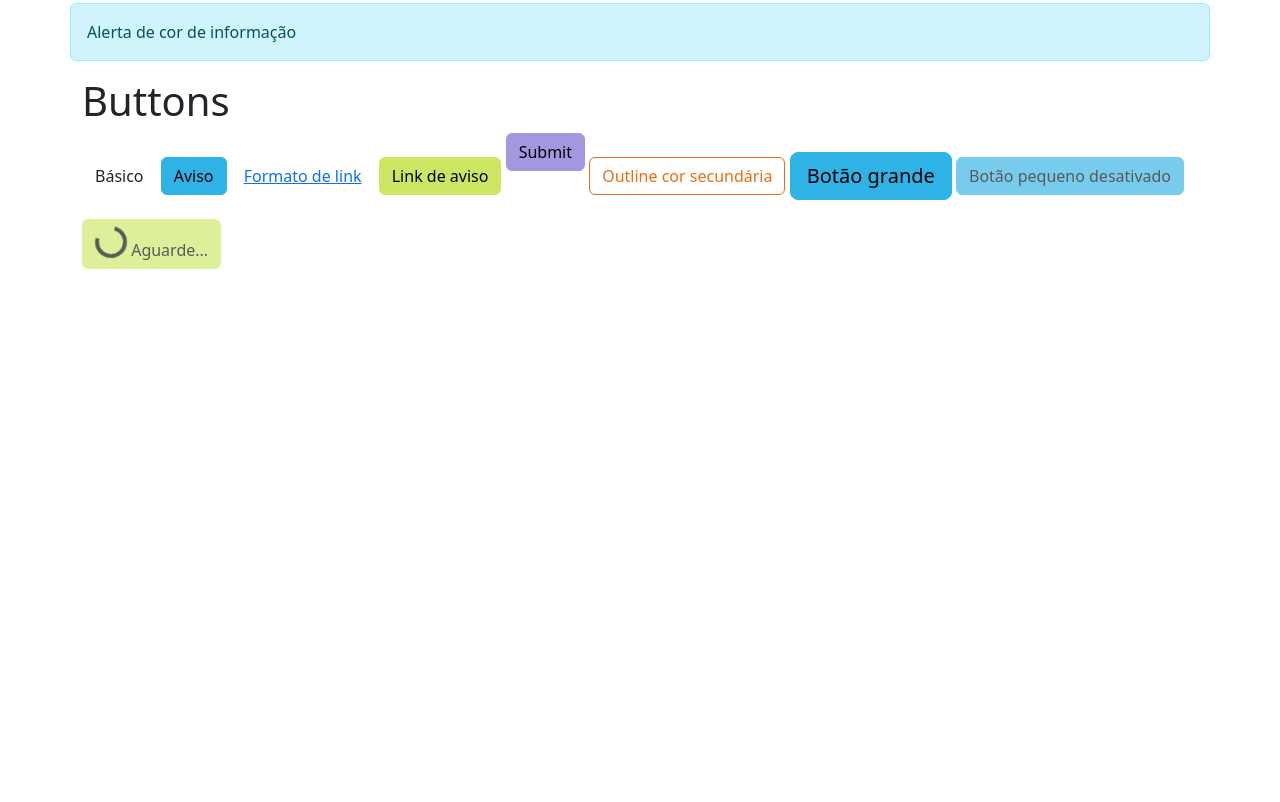
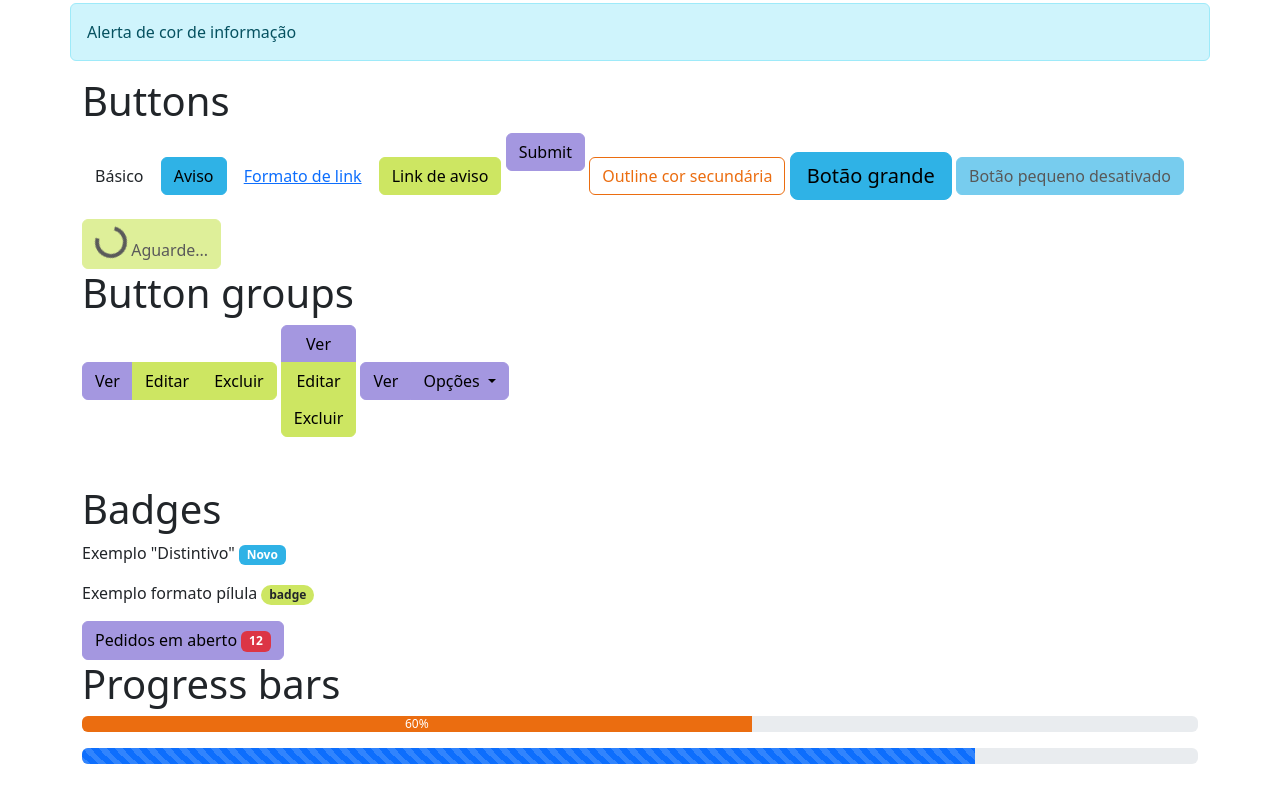
Before and after one commit to mairakobay/Bootstrap5, a website: page exemplos2.html in a window 1280 px wide. Shown: the part 1668-2470 px from the top of the page. Before the commit the page ends 1937 px from the top, so only its background shows below. Drawn offline with nearby package versions, Linux system fonts and the light colour scheme.

Commit message:
Incluído botões  groups, badges e progress

```diff
--- a/exemplos2.html
+++ b/exemplos2.html
@@ -94,8 +94,75 @@
                 Aguarde...
             </button>
             </div>
+        </div>
+
+        <div>
+            <h1>Button groups</h1>
+            <div class="btn-group mb-5">
+                <button class="btn btn-primary">Ver</button>
+                <button class="btn btn-info">Editar</button>
+                <button class="btn btn-info">Excluir</button>
+            </div>
+            <div class="btn-group-vertical mb-5">
+                <button class="btn btn-primary">Ver</button>
+                <button class="btn btn-info">Editar</button>
+                <button class="btn btn-info">Excluir</button>
+            </div>
+            <div class="btn-group mb-5">
+                <button class="btn btn-primary">Ver</button>
+                <div class="btn-group">
+                    <button
+                        class="btn btn-primary dropdown-toggle"
+                        data-bs-toggle="operacoes">
+                        Opções
+                    </button>
+                    <div class="dropdown-menu">
+                        <a href="#" class="dropdown-item">
+                            Editar
+                        </a>
+                        <a href="#" class="dropdown-item">
+                            Excluir
+                        </a>
+                    </div>
+                </div>
+            </div>
 
         </div>
+
+        <div>
+            <h1>Badges</h1>
+            <p>Exemplo "Distintivo"
+                <span class="badge bg-warning">Novo</span>
+            </p>
+            <p>Exemplo formato pílula
+                <span class="badge bg-info rounded-pill text-dark">
+                    badge
+                </span>
+            </p>
+            <button class="btn btn-primary">
+                Pedidos em aberto
+                <span class="badge bg-danger">
+                    12
+                </span>
+            </button>
+
+            <div>
+            <div class="mb-5">
+                <h1>Progress bars</h1>
+                <div class="progress">
+                    <div class="progress-bar bg-secundary"
+                        style="width: 60%">60%</div>
+                    </div>
+                    <div class="progress mt-3">
+                        <div class="progress-bar progress-bar-striped progress-bar-animated"
+                            style="width: 80%">
+                        </div>
+                    </div>
+                </div>
+            </div>
+        </div>
+
+
 
     </div>
 
--- a/scss/style.scss
+++ b/scss/style.scss
@@ -7,7 +7,7 @@ $theme-colors: (
     secundary: #EB6D10,
     info: #cde662,
     warning: rgb(47, 178, 230),
-    success: green,
+    success: rgb(1, 160, 1),
 );
 
 $prefix: 'mo-';
```
Also changed, not shown: css/bs-custom.css.
